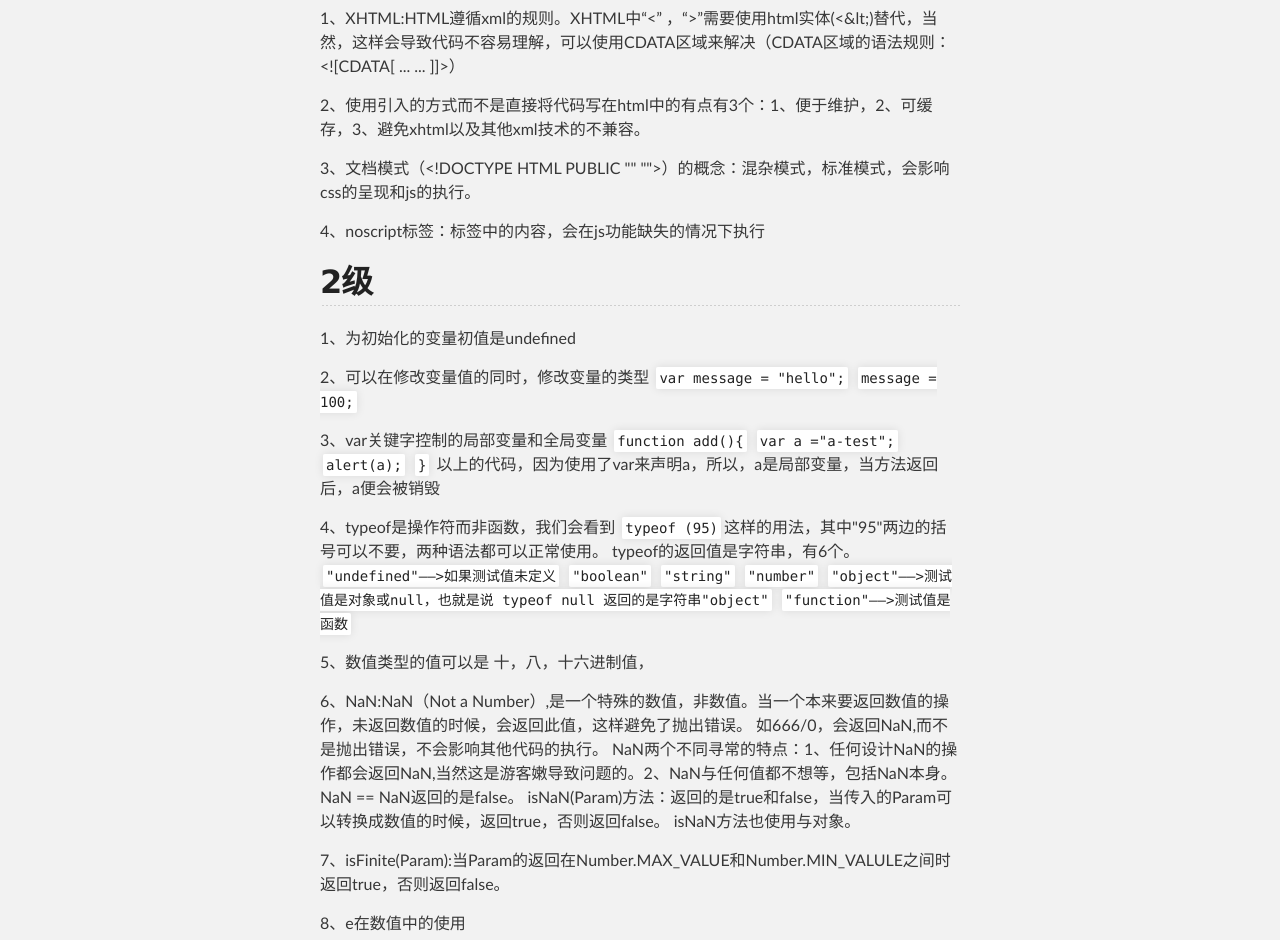
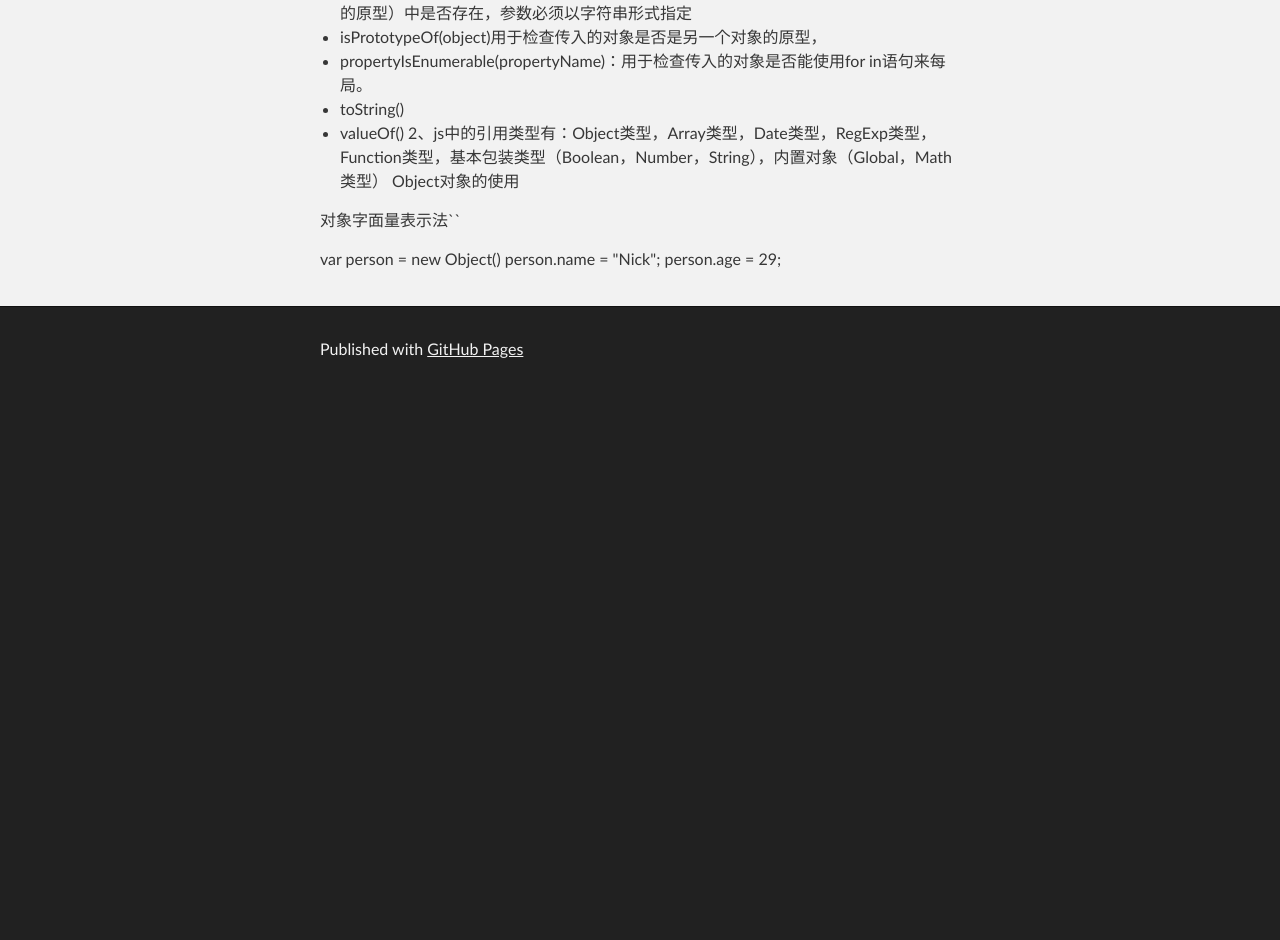
Before and after one commit to oatt123/oatt123.github.io, a plain HTML site: page index.html in a window 1280 px wide. Shown: the part 542-1482 px from the top of the page. After the commit the page ends 938 px from the top, so only its background shows below. Drawn offline with Linux system fonts and the light colour scheme.

Commit message:
Replace master branch with page content via GitHub

```diff
--- a/index.html
+++ b/index.html
@@ -23,81 +23,33 @@
 
         </header>
     </div>
-目录
-
-<a href="./js-01.html">js-01-js中一些细节</a><br/>
-<br/>
-
 
     <!-- MAIN CONTENT -->
     <div id="main_content_wrap" class="outer">
       <section id="main_content" class="inner">
         <h1>
+<a id="js-中的引用类型" class="anchor" href="#js-%E4%B8%AD%E7%9A%84%E5%BC%95%E7%94%A8%E7%B1%BB%E5%9E%8B" aria-hidden="true"><span class="octicon octicon-link"></span></a>js 中的引用类型</h1>
 
+<p>1、js中的数据类型：Undefined，Null，Boolean，Number，String，Object
+Object类型的属性和方法：</p>
 
+<ul>
+<li>constructor：保存用于创建当前对象的函数，</li>
+<li>hasOwnProperty(propertyName)：用于检查给定的属性在当前对象实例（而不是在实例的原型）中是否存在，参数必须以字符串形式指定</li>
+<li>isPrototypeOf(object)用于检查传入的对象是否是另一个对象的原型，</li>
+<li>propertyIsEnumerable(propertyName)：用于检查传入的对象是否能使用for in语句来每局。</li>
+<li>toString()<br>
+</li>
+<li>valueOf()
+2、js中的引用类型有：Object类型，Array类型，Date类型，RegExp类型，Function类型，基本包装类型（Boolean，Number，String），内置对象（Global，Math类型）
+Object对象的使用</li>
+</ul>
 
-<a id="js中的一些细节" class="anchor" href="#js%E4%B8%AD%E7%9A%84%E4%B8%80%E4%BA%9B%E7%BB%86%E8%8A%82" aria-hidden="true"><span class="octicon octicon-link"></span></a>js中的一些细节</h1>
+<p>对象字面量表示法``</p>
 
-<h2>
-
-
-<a id="1级" class="anchor" href="#1%E7%BA%A7" aria-hidden="true"><span class="octicon octicon-link"></span></a>1级</h2>
-
-<p>1、XHTML:HTML遵循xml的规则。XHTML中“&lt;” ，“&gt;”需要使用html实体(&lt;&amp;lt;)替代，当然，这样会导致代码不容易理解，可以使用CDATA区域来解决（CDATA区域的语法规则：&lt;![CDATA[ ... ... ]]&gt;）</p>
-
-<p>2、使用引入的方式而不是直接将代码写在html中的有点有3个：1、便于维护，2、可缓存，3、避免xhtml以及其他xml技术的不兼容。</p>
-
-<p>3、文档模式（&lt;!DOCTYPE HTML PUBLIC "" ""&gt;）的概念：混杂模式，标准模式，会影响css的呈现和js的执行。</p>
-
-<p>4、noscript标签：标签中的内容，会在js功能缺失的情况下执行</p>
-
-<h2>
-<a id="2级" class="anchor" href="#2%E7%BA%A7" aria-hidden="true"><span class="octicon octicon-link"></span></a>2级</h2>
-
-<p>1、为初始化的变量初值是undefined</p>
-
-<p>2、可以在修改变量值的同时，修改变量的类型
-<code>var message = "hello";</code>
-<code>message = 100;</code></p>
-
-<p>3、var关键字控制的局部变量和全局变量
-<code>function add(){</code>
-<code>var a ="a-test";</code>
-<code>alert(a);</code>
-<code>}</code>
-以上的代码，因为使用了var来声明a，所以，a是局部变量，当方法返回后，a便会被销毁</p>
-
-<p>4、typeof是操作符而非函数，我们会看到 <code>typeof (95)</code>这样的用法，其中"95"两边的括号可以不要，两种语法都可以正常使用。
-typeof的返回值是字符串，有6个。
-<code>"undefined"——&gt;如果测试值未定义</code>
-<code>"boolean"</code>
-<code>"string"</code>
-<code>"number"</code>
-<code>"object"——&gt;测试值是对象或null，也就是说 typeof null 返回的是字符串"object"</code>
-<code>"function"——&gt;测试值是函数</code></p>
-
-<p>5、数值类型的值可以是 十，八，十六进制值，</p>
-
-<p>6、NaN:NaN（Not a Number）,是一个特殊的数值，非数值。当一个本来要返回数值的操作，未返回数值的时候，会返回此值，这样避免了抛出错误。
-如666/0，会返回NaN,而不是抛出错误，不会影响其他代码的执行。
-NaN两个不同寻常的特点：1、任何设计NaN的操作都会返回NaN,当然这是游客嫩导致问题的。2、NaN与任何值都不想等，包括NaN本身。NaN == NaN返回的是false。
-isNaN(Param)方法：返回的是true和false，当传入的Param可以转换成数值的时候，返回true，否则返回false。
-isNaN方法也使用与对象。</p>
-
-<p>7、isFinite(Param):当Param的返回在Number.MAX_VALUE和Number.MIN_VALULE之间时返回true，否则返回false。</p>
-
-<p>8、e在数值中的使用</p>
-
-<p>9、Number.NEGATIVE_INFINITY,Number.POSITIVE_INFINITY</p>
-
-<h2>
-<a id="3级" class="anchor" href="#3%E7%BA%A7" aria-hidden="true"><span class="octicon octicon-link"></span></a>3级</h2>
-
-<p>1、字符字面量指的是转义序列</p>
-
-<p>2、String()函数
-在不知道要转换的值是不是null或undefined的情况下，可以使用转型函数String()，转型函数String的特点是，如果值有toString()方法，调用toString()方法，如果值是null，返回字符串"null"，如果值是undefined，返回字符串"undefined"
-3、</p>
+<p>var person = new Object()
+person.name = "Nick";
+person.age  = 29;</p>
       </section>
     </div>
 
```
Also changed, not shown: params.json (+1 -1 lines).
